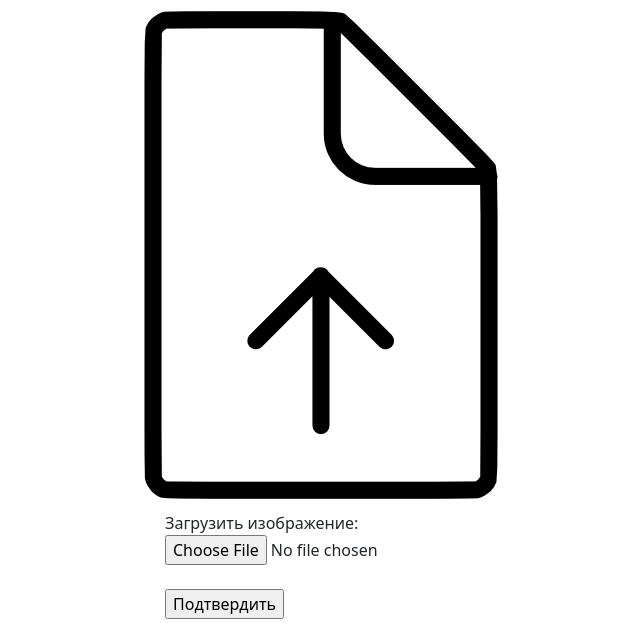
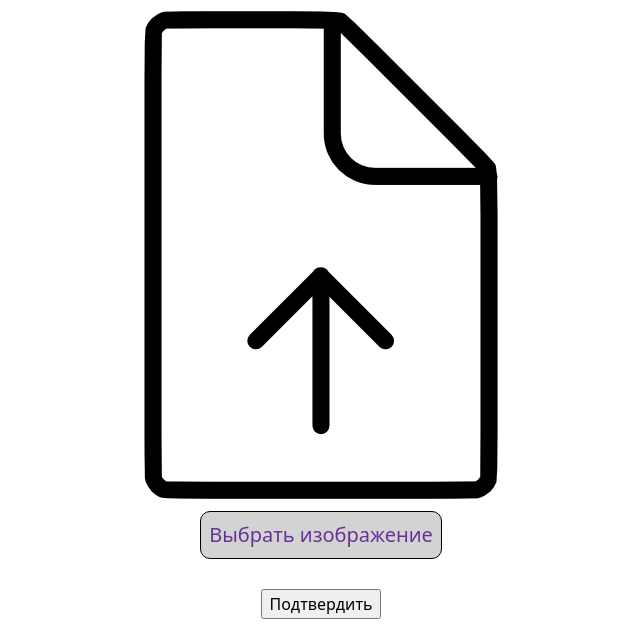
Before and after one commit to a-shirshov/DLIU, a Django app: page / in a window 1280 px wide. Shown: the part 163-800 px from the top of the page, without its empty margins (319-959 px from the left). Run offline with Django 5.2, Linux system fonts and the light colour scheme; some libraries are stand-ins or nearby versions.

Commit message:
dz-update

```diff
--- a/hw-1-django/hw_1/views.py
+++ b/hw-1-django/hw_1/views.py
@@ -6,15 +6,15 @@ from PIL import Image
 
 imageClassList = {'0': 'Бледная поганка', '1': 'Мухомор', '2': 'Подосиновик'}  #Сюда указать классы
 imageCriteriaList = {'0': 'Белый цвет, наличие выраженной вольвы', '1': 'Красноватый цвет, толстомясистая шляпка, наличие вкрапинок', '2': 'Наличие оранжево-коричневого цвета, ножка не совсем белая'}
-imageDescription = {'0': 'Подосиновик - съедобный гриб с крупной коричневой шляпкой, короткой толстой ножкой и белым трубчатым слоем под шляпкой. Часто встречается в лиственных лесах.',
+imageDescription = {'2': 'Подосиновик - съедобный гриб с крупной коричневой шляпкой, короткой толстой ножкой и белым трубчатым слоем под шляпкой. Часто встречается в лиственных лесах.',
                     '1': 'Мухомор - яркий гриб с красной шляпкой, усеянной белыми пятнами, и белой ножкой с кольцом. Часто встречается в хвойных и лиственных лесах.',
-                    '2': 'Бледная поганка - гриб с белой или серовато-белой шляпкой, ножкой без кольца и пластинчатым слоем под шляпкой. Он часто встречается в лесах и на лугах.'}
-imageTasty = {'0': 'Подосиновики считаются съедобными и широко используются в кулинарии.',
+                    '0': 'Бледная поганка - гриб с белой или серовато-белой шляпкой, ножкой без кольца и пластинчатым слоем под шляпкой. Он часто встречается в лесах и на лугах.'}
+imageTasty = {'2': 'Подосиновики считаются съедобными и широко используются в кулинарии.',
                     '1': 'Многие виды мухоморов считаются ядовитыми и могут вызывать серьезное отравление. Не рекомендуется употреблять без должной экспертизы.',
-                    '2': 'Бледная поганка является ядовитым грибом и не подходит для употребления в пищу.'}
-imageLatin = {'0': 'Leccinum spp',
+                    '0': 'Бледная поганка является ядовитым грибом и не подходит для употребления в пищу.'}
+imageLatin = {'2': 'Leccinum spp',
                     '1': 'Amanita spp',
-                    '2': 'Chlorophyllum spp'}
+                    '0': 'Chlorophyllum spp'}
 
 def scoreImagePage(request):
     return render(request, 'scorepage.html')
@@ -32,7 +32,7 @@ def predictImage(request):
 def predictImageData(modelName, filePath):
     img = Image.open(filePath).convert("RGB")
     img = np.asarray(img.resize((32, 32), Image.ANTIALIAS))
-    sess = onnxruntime.InferenceSession(r'/home/artyom/VUZ_Learning/DLIU/hw-1-django/media/models/mushrooms_CNN_MobileNet.onnx') #<-Здесь требуется указать свой путь к модели
+    sess = onnxruntime.InferenceSession(r'/home/artyom/DLIU/hw-1-django/media/models/mushrooms_CNN_MobileNet.onnx') #<-Здесь требуется указать свой путь к модели
     outputOFModel = np.argmax(sess.run(None, {'input': np.asarray([img]).astype(np.float32)}))
     score = imageClassList[str(outputOFModel)]
     criteria =  imageCriteriaList[str(outputOFModel)]
--- a/hw-1-django/static/css/my-css.css
+++ b/hw-1-django/static/css/my-css.css
@@ -33,8 +33,25 @@
     font-size: 12pt;
 }
 
-.andrew_tate {
+.andrew_tate{
     width: 1200px;
     display: block;
     margin-left:20px;
 }
+
+.kind-button{
+    background-color: lightgray;
+    padding: 8px;
+    color: rebeccapurple;
+    border-width:1px;
+    border-style:solid;
+    border-color:black;
+    border-radius: 10px;
+    font-size: 125%;
+}
+
+.kind-button:hover, .kind-button:active {
+    color: blueviolet;
+    font-size: 125%;
+    font-weight: bold;
+}
--- a/hw-1-django/templates/scorepage.html
+++ b/hw-1-django/templates/scorepage.html
@@ -1,6 +1,6 @@
 {% load static %}
 <!DOCTYPE html>
-<html lang="ru">
+<html lang="en">
 <meta charset="windows-1251">
 <title>Домашнее задание 1</title>
 
@@ -35,14 +35,12 @@
         <h3>Признаки: {{criteria}}</h3>
         {% endif %}
     </div>
-    <div class="container classify-image">
-        <form action="predictImage" method="post" enctype="multipart/form-data">
+    <div class="container">
+        <form action="predictImage" class="classify-image" method="post" enctype="multipart/form-data">
             {% csrf_token %}
-            <div>
-            <label for="FilePath" >Загрузить изображение:</label>
-
-            </div> <input name="filePath" type="file" id="files"><br><br>
-            <input type="submit" value="Подтвердить">
+            <label for="userImage" class="kind-button">Выбрать изображение</label>
+            <input type="file" id="userImage" name="filePath" accept="image/png, image/jpeg" style="visibility:hidden;"/>
+            <input type="submit"  value="Подтвердить">
         </form>
     </div>
 </body>
```
